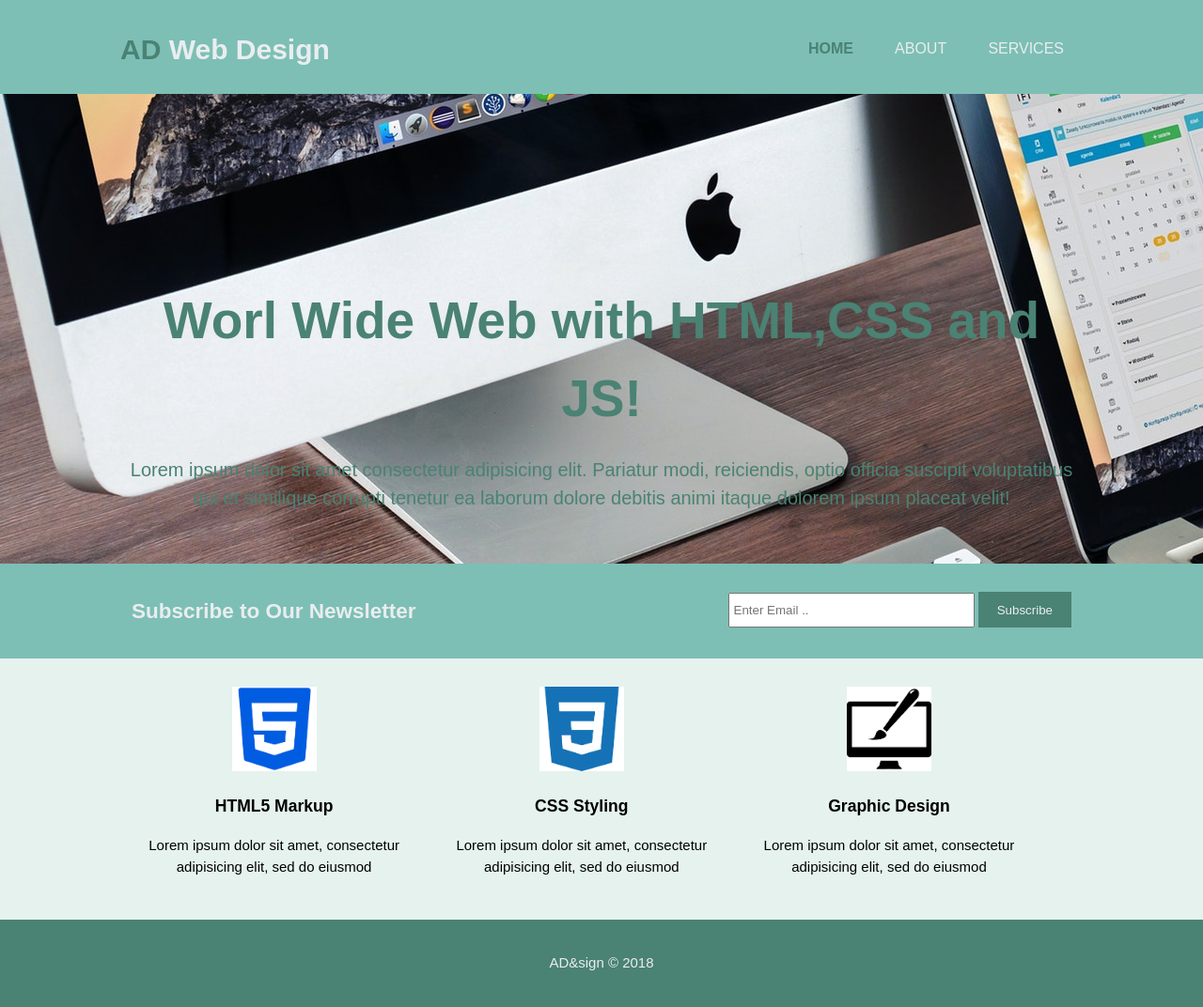
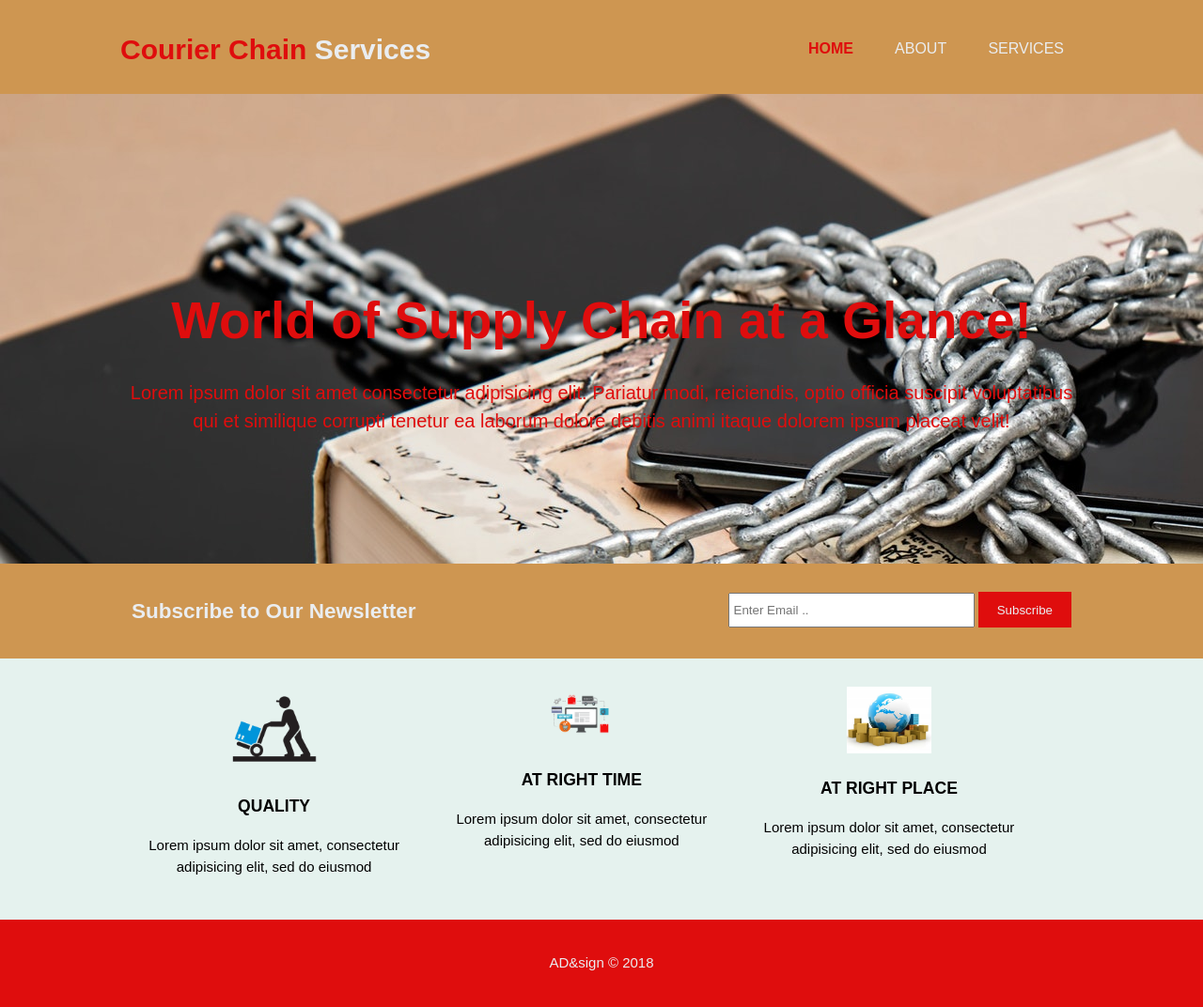
Before and after one commit to SenseyAD/courierchain, a plain HTML site: page index.html in a window 1280 px wide. Shown: the whole page at 94% size. Drawn offline with Linux system fonts and the light colour scheme.

Commit message:
c chain update

```diff
--- a/css/style.css
+++ b/css/style.css
@@ -1,7 +1,7 @@
 :root {
     --bg-color: #e5f2ee;
-    --button-color: #4a8273;
-    --forms-color: #7dbfb5;
+    --button-color: #df0d0d;
+    --forms-color: #ce9651;
     --text-color: #eaedf0;
 }
 
@@ -98,7 +98,7 @@ header a:hover {
 
 #showcase {
     min-height: 500px;
-    background: url(../images/mac.jpg) no-repeat 0 -50px;
+    background: url(../images/supplychain2.jpeg) no-repeat 0 -50px;
     text-align: center;
     color: var(--button-color);
 }
--- a/index.html
+++ b/index.html
@@ -6,7 +6,7 @@
     <meta name="description" content="web design">
     <meta name="author" content="name">
     <meta name="keywords" content="all related to the site words for SOE">
-    <title>AD Web Design | Welcome</title>
+    <title>Courier Chain | Welcome</title>
     <link rel="stylesheet" href="./css/style.css">
 </head>
 
@@ -14,7 +14,7 @@
     <header>
         <div class="container">
             <div id="branding">
-                <h1><span class="hlgt">AD</span> Web Design</h1>
+                <h1><span class="hlgt">Courier Chain</span> Services</h1>
             </div>
             <nav>
                 <ul>
@@ -28,7 +28,7 @@
 
     <section id="showcase">
         <div class="container">
-            <h1>Worl Wide Web with HTML,CSS and JS!</h1>
+            <h1>World of Supply Chain at a Glance!</h1>
             <p>Lorem ipsum dolor sit amet consectetur adipisicing elit. Pariatur modi, reiciendis, optio officia suscipit voluptatibus qui et similique corrupti tenetur ea laborum dolore debitis animi itaque dolorem ipsum placeat velit!</p>
         </div>
     </section>
@@ -46,18 +46,18 @@
     <section id="boxes">
         <div class="container">
             <div class="box">
-                <img src="./images/html5.png">
-                <h3>HTML5 Markup</h3>
+                <img src="./images/supply1.png">
+                <h3>QUALITY</h3>
                 <p>Lorem ipsum dolor sit amet, consectetur adipisicing elit, sed do eiusmod</p>
             </div>
             <div class="box">
-                <img src="./images/css3.png">
-                <h3>CSS Styling</h3>
+                <img src="./images/supply2.png">
+                <h3>AT RIGHT TIME</h3>
                 <p>Lorem ipsum dolor sit amet, consectetur adipisicing elit, sed do eiusmod</p>
             </div>
             <div class="box">
-                <img src="./images/wdesign.png">
-                <h3>Graphic Design</h3>
+                <img src="./images/supply3.jpg">
+                <h3>AT RIGHT PLACE</h3>
                 <p>Lorem ipsum dolor sit amet, consectetur adipisicing elit, sed do eiusmod</p>
             </div>
         </div>
```
Also changed, not shown: about.html (+2 -2 lines), services.html (+8 -8 lines), images/supply1.png (added), images/supply2.png (added), images/supply3.jpg (added), images/supplychain1.jpeg (added), images/supplychain2.jpeg (added), images/supplychain3.jpg (added).
